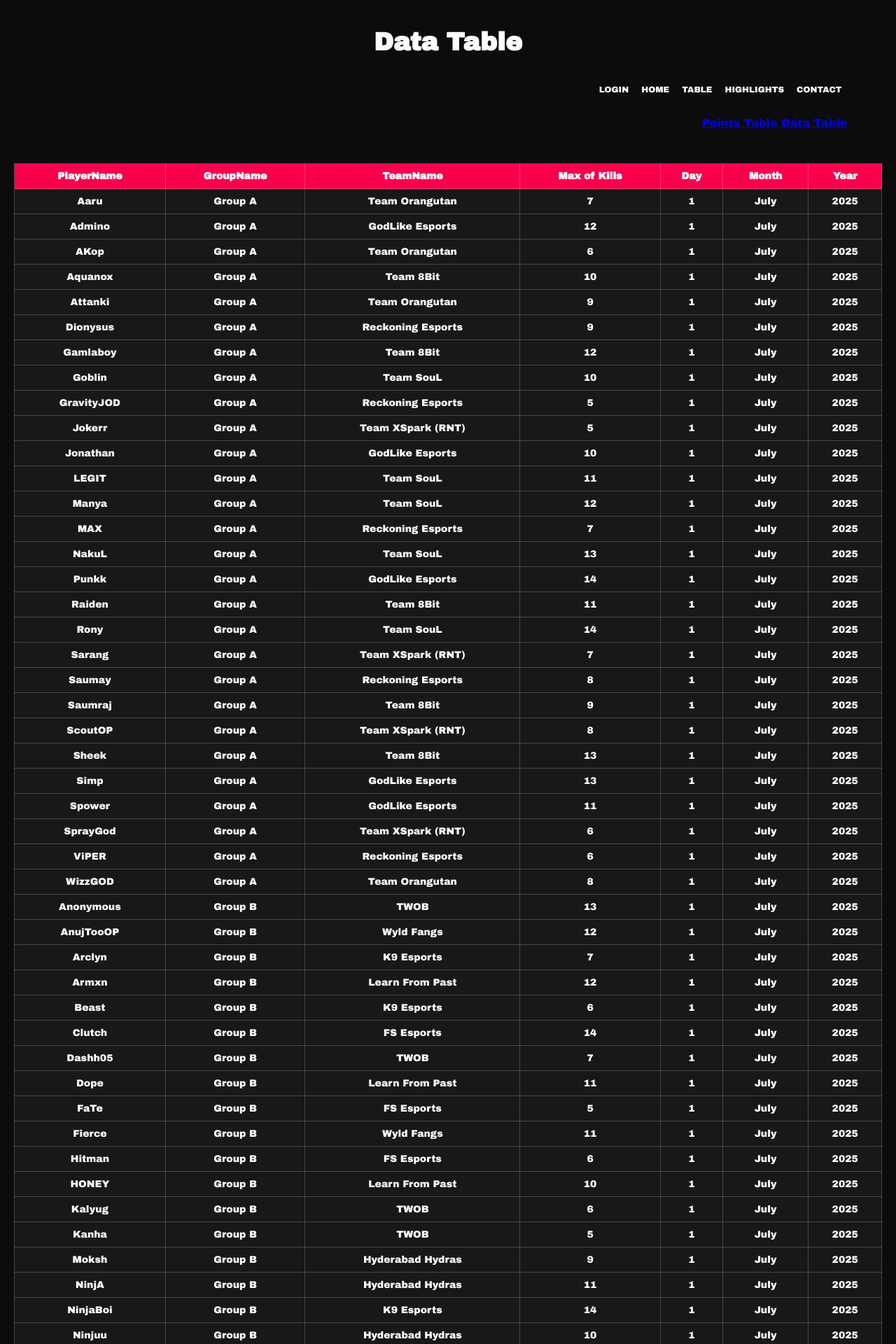
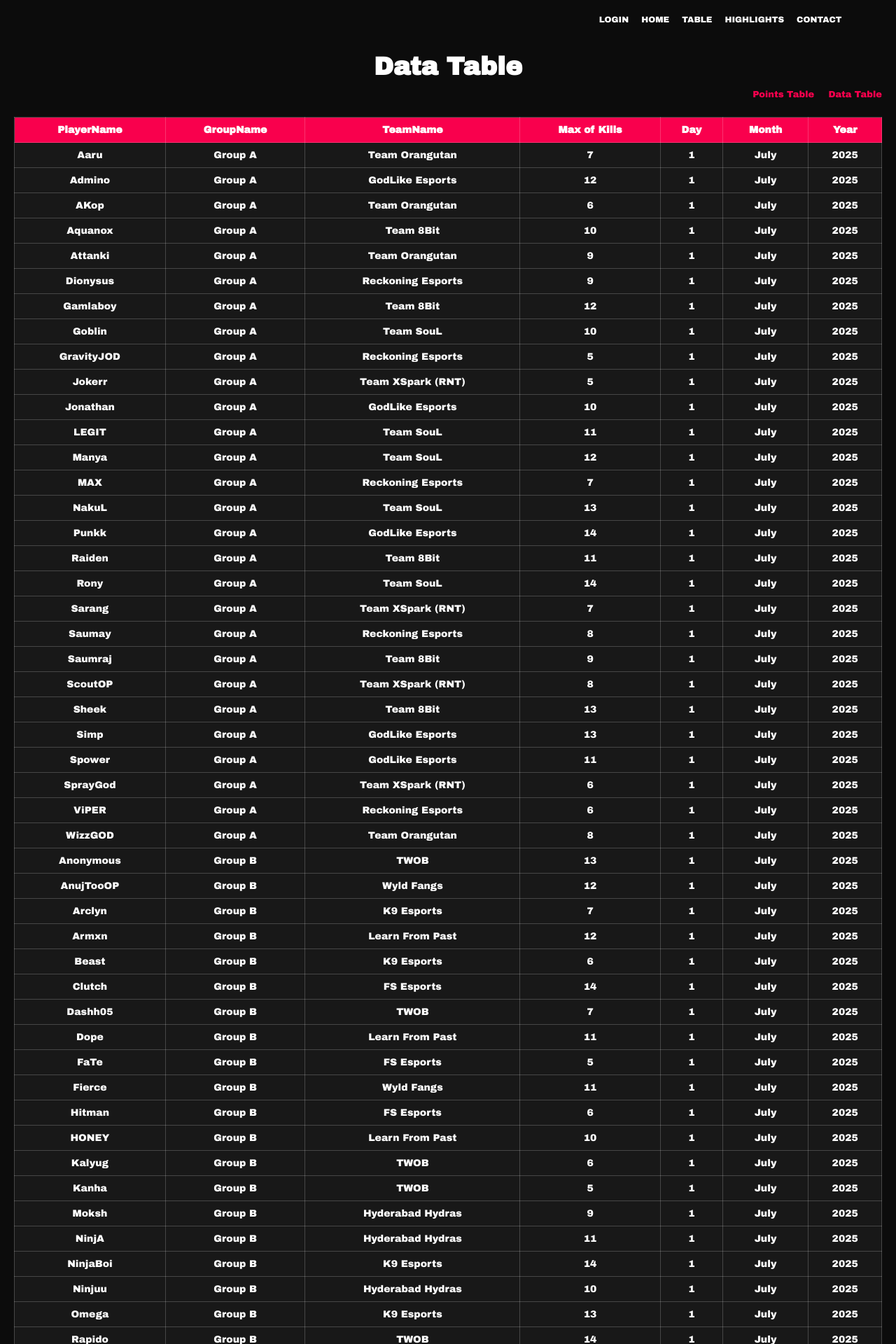
Before and after one commit to altamashsayyed630-dotcom/BGMI, a Flask app: page /data in a window 1280 px wide. Shown: the top 1920 px of the page at 70% size. Run offline with Flask 3, Linux system fonts and the light colour scheme.

Commit message:
fix: table page navbar order

```diff
--- a/static/styles_table.css
+++ b/static/styles_table.css
@@ -1,10 +1,10 @@
 * { margin: 0; padding: 0; box-sizing: border-box; }
 
-body { background: #0c0c0c; color: white; font-family: "Archivo Black", sans-serif; padding: 20px; }
+body { background: #0c0c0c; color: white; font-family: "Archivo Black", sans-serif; padding: 0 20px 20px; }
 
 nav {
     display: flex; padding: 12px 4%; justify-content: flex-end;
-    align-items: center; width: 100%;
+    align-items: center; width: 100%; background: #0c0c0c;
 }
 
 .nav-links ul {
@@ -18,10 +18,24 @@ nav {
 .nav-links ul li::after { content: ''; width: 0%; height: 2px; background: #f44336; display: block; margin: auto; transition: 0.5s; }
 .nav-links ul li:hover::after { width: 100%; }
 
-h1 { font-size: 36px; font-weight: 600; text-align: center; margin: 20px 0; }
+h1 { font-size: 36px; font-weight: 600; text-align: center; margin: 20px 0 10px; }
+
+.sub-nav {
+    text-align: right;
+    margin: 10px 0 15px;
+}
+.sub-nav a {
+    color: #f9004d;
+    text-decoration: none;
+    font-size: 13px;
+    margin-left: 15px;
+    font-family: "Archivo Black", sans-serif;
+}
+.sub-nav a:hover { text-decoration: underline; }
+
 .table-wrapper { overflow-x: auto; width: 100%; }
 
-table { width: 100%; border-collapse: collapse; margin-top: 20px; background: rgba(255,255,255,0.05); min-width: 400px; }
+table { width: 100%; border-collapse: collapse; margin-top: 10px; background: rgba(255,255,255,0.05); min-width: 400px; }
 th, td { padding: 10px; border: 1px solid rgba(255,255,255,0.2); text-align: center; font-size: 14px; white-space: nowrap; }
 th { background: #f9004d; }
 
@@ -30,6 +44,7 @@ th { background: #f9004d; }
     th, td { padding: 7px; font-size: 11px; }
     .nav-links ul li a { font-size: 10px; }
     .nav-links ul li { padding: 4px 5px; }
+    .sub-nav a { font-size: 11px; }
 }
 @media (max-width: 480px) {
     .nav-links ul li a { font-size: 9px; }
--- a/templates/table.html
+++ b/templates/table.html
@@ -2,16 +2,14 @@
 <html>
 <head>
     <link rel="stylesheet" href="{{ url_for('static', filename='styles_table.css') }}">
+    <meta name="viewport" content="width=device-width, initial-scale=1.0">
     <title>{{ title }}</title>
     <link rel="preconnect" href="https://fonts.googleapis.com">
     <link rel="preconnect" href="https://fonts.gstatic.com" crossorigin>
     <link href="https://fonts.googleapis.com/css2?family=Archivo+Black&display=swap" rel="stylesheet">
-
 </head>
 <body>
-    <h1>{{ title }}</h1>
     <nav>
-
         <div class="nav-links">
             <ul>
                 <li><a href="{{ url_for('login') }}">LOGIN</a></li>
@@ -23,17 +21,14 @@
         </div>
     </nav>
 
+    <h1>{{ title }}</h1>
 
-    <nav>
-         <div class="links">
+    <div class="sub-nav">
         <a href="{{ url_for('table') }}">Points Table</a>
         <a href="{{ url_for('show_data') }}">Data Table</a>
     </div>
-    </nav>
 
-    <br>
-
-
+    <div class="table-wrapper">
         <table>
             <tr>
                 {% for header in headers %}
@@ -48,5 +43,6 @@
             </tr>
             {% endfor %}
         </table>
+    </div>
 </body>
 </html>
```
Lines whose indentation alone changed are shown as unchanged.
